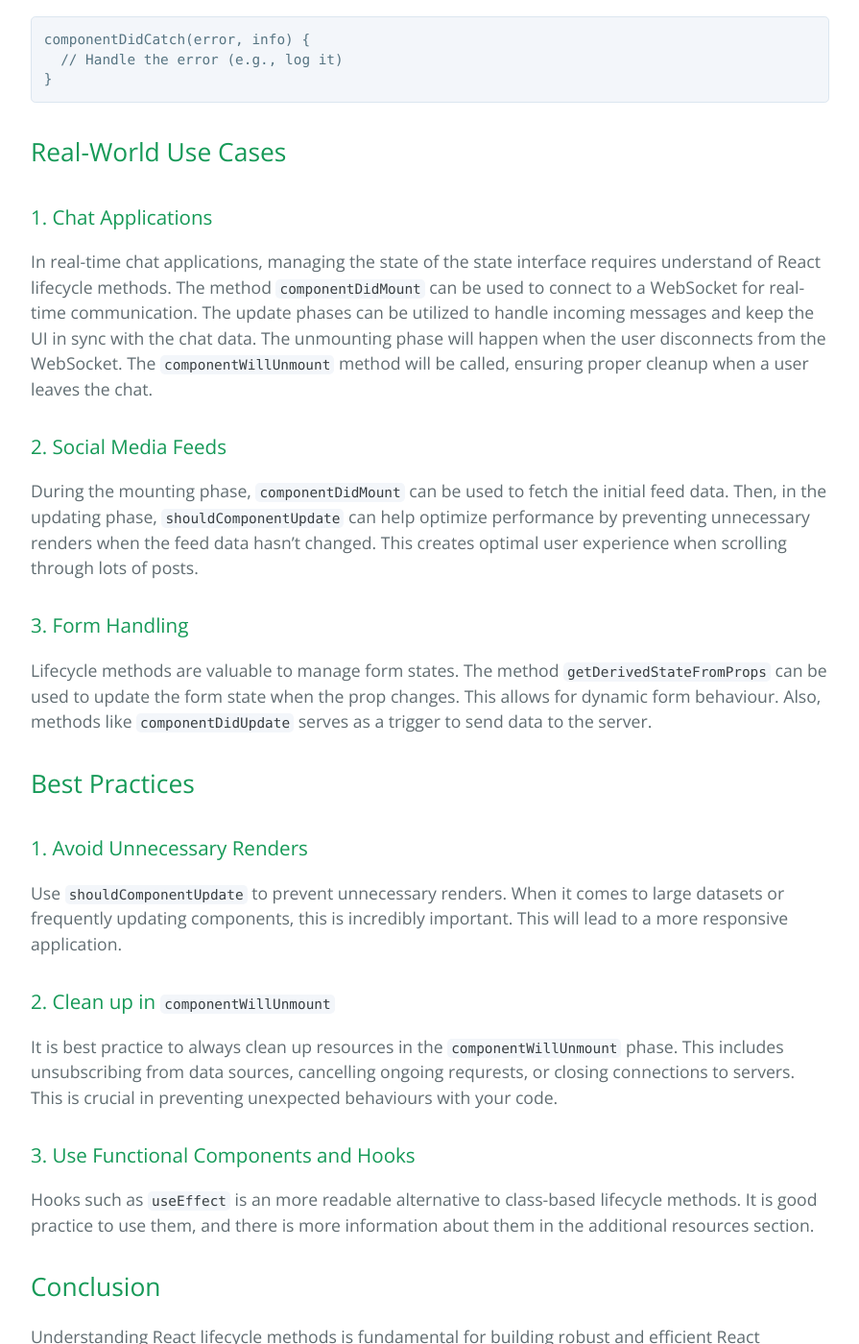
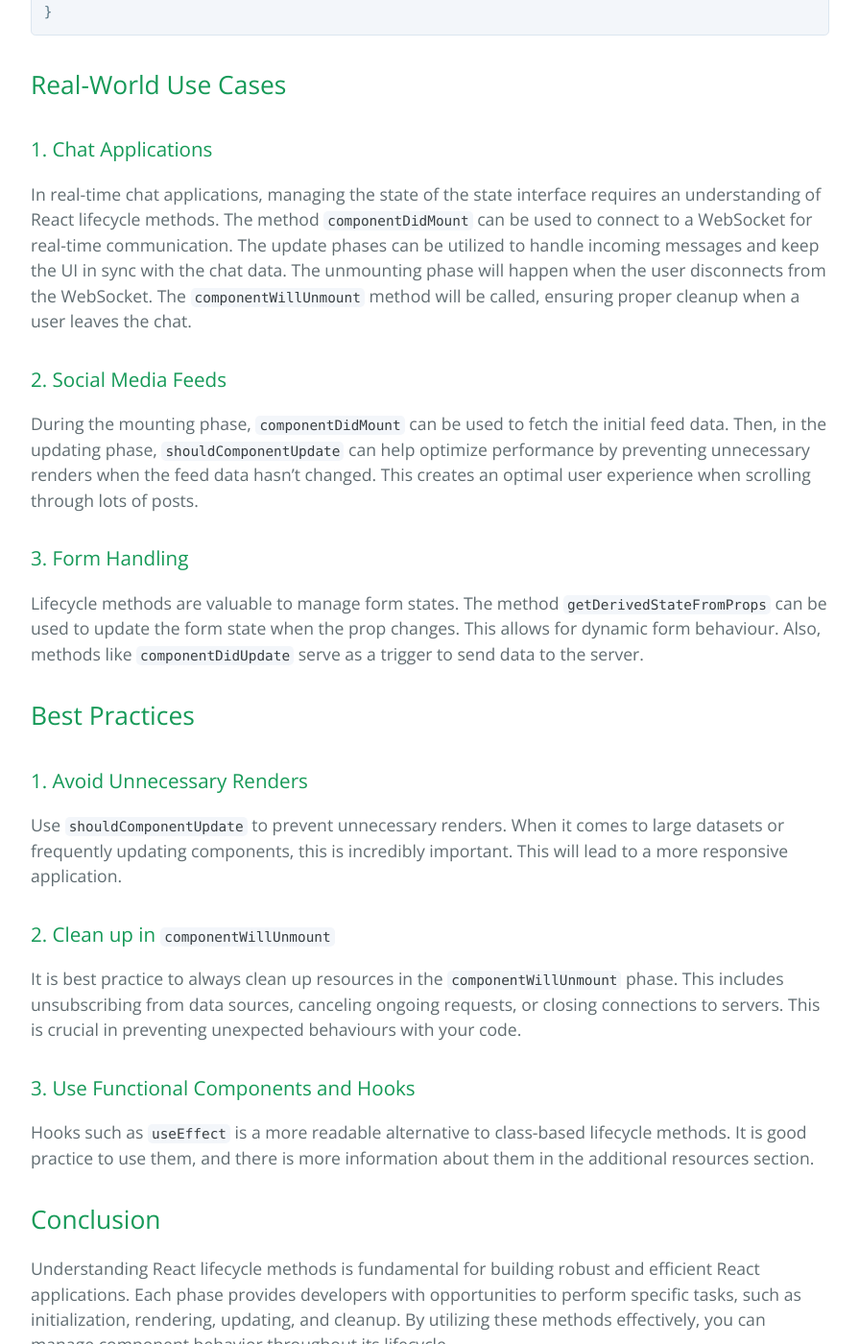
Before and after one commit to learning-software-engineering/learning-software-engineering.github.io, a Jekyll site: the page built from Topics/Tech_Stacks/react_lifecycle.md, in a window 1280 px wide and 1400 px high, scrolled down 4737 px. Shown: the whole window at 96% size, without its empty margins (192-1087 px from the left). Built offline with Jekyll 4.4.1, drawn with Linux system fonts in a browser that asks for light colours; our own code applies the rules of GitHub Pages for plain Markdown files; some of the changed text lies outside the part shown.

Commit message:
Fixed grammar and spelling mistakes

````diff
--- a/Topics/Tech_Stacks/react_lifecycle.md
+++ b/Topics/Tech_Stacks/react_lifecycle.md
@@ -32,23 +32,32 @@ This documentation provides an overview of React lifecycle methods, explaining w
 5. [Conclusion](#conclusion)
 6. [Additional Resources](#additional-resources)
 
+
 ## Introduction
+
 
 React components go through a lifecycle, and React provides a set of methods called lifecycle methods that you can override to run code at particular times in the process. It is crucial to understand these methods to build an efficient React application.
 
+
 ## React Component Lifecycle
 
+
 React components have several lifecycle methods categorized into different phases:
+
 
 - **Mounting Phase**: When a component is being created and inserted into the DOM (Document Object Model).
 - **Updating Phase**: When a component is being re-rendered as a result of changes to either its props or state.
 - **Unmounting Phase**: When a component is being removed from the DOM.
 
+
 ## Mounting Phase
+
 
 ### `constructor`
 
+
 The `constructor` method is called before a component is mounted. It creates the component and initializes states. Also, it can be used to bind event listeners.
+
 
 ```jsx
 constructor(props) {
@@ -61,7 +70,9 @@ constructor(props) {
 ```
 ### `render`
 
+
 The `render` method calls on the component to display its UI. This method does not change the state.
+
 
 ```jsx
 render() {
@@ -71,9 +82,12 @@ render() {
 }
 ```
 
+
 ### `componentDidMount`
 
+
 The `componentDidMount` is the final stage of the mounting process. It allows the component to be called after it has been mounted on the DOM. It handles all network requests such as fetching data from an API.
+
 
 ```jsx
 componentDidMount() {
@@ -94,9 +112,12 @@ static getDerivedStateFromProps(nextProps, nextState) {
 }
 ```
 
+
 ### `shouldComponentUpdate`
 
+
 The `shouldComponentUpdate` method returns true if the component needs to re-render and false otherwise. If there are no changes to the props or state, it prevents unnecessary re-renders.
+
 
 ```jsx
 shouldComponentUpdate(nextProps, nextState) {
@@ -104,9 +125,12 @@ shouldComponentUpdate(nextProps, nextState) {
 }
 ```
 
+
 ### `render`
 
+
 The `render` method calls on the component to display its UI. This method does not change the state.
+
 
 ```jsx
 render() {
@@ -116,9 +140,12 @@ render() {
 }
 ```
 
+
 ### `getSnapshotBeforeUpdate`
 
+
 The `getSnapshotBeforeUpdate` method captures the information from the DOM before the update phase changes the information. It helps to preserve and synchronize aspects from before the update to the current.
+
 
 ```jsx
 getSnapshotBeforeUpdate(prevProps, prevState) {
@@ -127,9 +154,12 @@ getSnapshotBeforeUpdate(prevProps, prevState) {
 }
 ```
 
+
 ### `componentDidUpdate`
 
+
 The `componentDidUpdate` method is the final method of the update process and is called after the component updates. It updates the DOM accordingly.
+
 
 ```jsx
 componentDidUpdate(prevProps, prevState, snapshot) {
@@ -137,11 +167,15 @@ componentDidUpdate(prevProps, prevState, snapshot) {
 }
 ```
 
+
 ## Unmounting Phase
+
 
 ### `componentWillUnmount`
 
+
 The `componentWillUnmount` method is called right before the component is removed from the DOM. It cleans up the network requests and the subscriptions associated with the component.
+
 
 ```jsx
 componentWillUnmount() {
@@ -149,11 +183,15 @@ componentWillUnmount() {
 }
 ```
 
+
 ## Error Handling Phase
+
 
 ### `getDerivedStateFromError`
 
+
 The `getDerivedStateFromError` method is called when there is an error during the rendering. It updates the component's state in response to the error.
+
 
 ```jsx
 static getDerivedStateFromError(error) {
@@ -161,9 +199,12 @@ static getDerivedStateFromError(error) {
 }
 ```
 
+
 ### `componentDidCatch`
 
+
 The `componentDidCatch` method is used when a child component throws an error. Then, it logs the error and handles it by displaying a fallback UI.
+
 
 ```jsx
 componentDidCatch(error, info) {
@@ -171,36 +212,44 @@ componentDidCatch(error, info) {
 }
 ```
 
+
 ## Real-World Use Cases
 
 ### 1. Chat Applications
 
-In real-time chat applications, managing the state of the state interface requires understand of React lifecycle methods. The method `componentDidMount` can be used to connect to a WebSocket for real-time communication. The update phases can be utilized to handle incoming messages and keep the UI in sync with the chat data. The unmounting phase will happen when the user disconnects from the WebSocket. The `componentWillUnmount` method will be called, ensuring proper cleanup when a user leaves the chat.
+In real-time chat applications, managing the state of the state interface requires an understanding of React lifecycle methods. The method `componentDidMount` can be used to connect to a WebSocket for real-time communication. The update phases can be utilized to handle incoming messages and keep the UI in sync with the chat data. The unmounting phase will happen when the user disconnects from the WebSocket. The `componentWillUnmount` method will be called, ensuring proper cleanup when a user leaves the chat.
+
 
 ### 2. Social Media Feeds
 
-During the mounting phase, `componentDidMount` can be used to fetch the initial feed data. Then, in the updating phase, `shouldComponentUpdate` can help optimize performance by preventing unnecessary renders when the feed data hasn't changed. This creates optimal user experience when scrolling through lots of posts.
+During the mounting phase, `componentDidMount` can be used to fetch the initial feed data. Then, in the updating phase, `shouldComponentUpdate` can help optimize performance by preventing unnecessary renders when the feed data hasn't changed. This creates an optimal user experience when scrolling through lots of posts.
+
 
 ### 3. Form Handling
 
-Lifecycle methods are valuable to manage form states. The method `getDerivedStateFromProps` can be used to update the form state when the prop changes. This allows for dynamic form behaviour. Also, methods like `componentDidUpdate` serves as a trigger to send data to the server.
+Lifecycle methods are valuable to manage form states. The method `getDerivedStateFromProps` can be used to update the form state when the prop changes. This allows for dynamic form behaviour. Also, methods like `componentDidUpdate` serve as a trigger to send data to the server.
+
 
 ## Best Practices
+
 
 ### 1. Avoid Unnecessary Renders
 
 Use `shouldComponentUpdate` to prevent unnecessary renders. When it comes to large datasets or frequently updating components, this is incredibly important. This will lead to a more responsive application.
 
+
 ### 2. Clean up in `componentWillUnmount`
 
-It is best practice to always clean up resources in the `componentWillUnmount` phase. This includes unsubscribing from data sources, cancelling ongoing requrests, or closing connections to servers. This is crucial in preventing unexpected behaviours with your code.
+It is best practice to always clean up resources in the `componentWillUnmount` phase. This includes unsubscribing from data sources, canceling ongoing requests, or closing connections to servers. This is crucial in preventing unexpected behaviours with your code.
+
 
 ### 3. Use Functional Components and Hooks
 
-Hooks such as `useEffect` is an more readable alternative to class-based lifecycle methods. It is good practice to use them, and there is more information about them in the additional resources section.
+Hooks such as `useEffect` is a more readable alternative to class-based lifecycle methods. It is good practice to use them, and there is more information about them in the additional resources section.
 
 
 ## Conclusion
+
 
 Understanding React lifecycle methods is fundamental for building robust and efficient React applications. Each phase provides developers with opportunities to perform specific tasks, such as initialization, rendering, updating, and cleanup. By utilizing these methods effectively, you can manage component behavior throughout its lifecycle.
 
@@ -209,6 +258,7 @@ By mastering React's lifecycle methods, you gain control over the flow of your a
 
 ## Additional Resources
 
+
 Below are additional resources to enhance your understanding of React lifecycle methods:
 
 - [React Official Documentation](https://reactjs.org/docs/react-component.html): The official documentation provides in-depth information on React components and their lifecycles.
````
Also changed, not shown: other parts of Topics/Tech_Stacks/react_lifecycle.md (+7 -3 lines).
